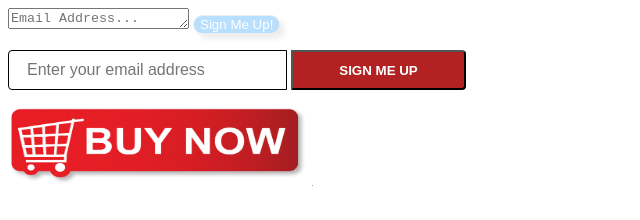
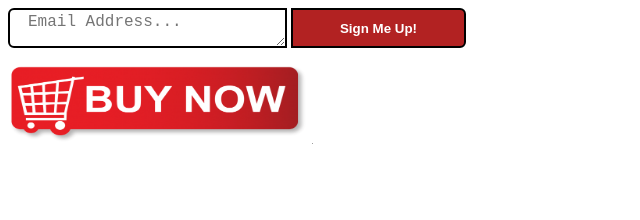
Before and after one commit to nickolastheodoulou/sales_funnel_website, a plain HTML site: page index.html in a window 1280 px wide. Shown: the whole page, without its empty margins (0-640 px from the left). Drawn offline with nearby package versions, Linux system fonts and the light colour scheme; grey boxes are pictures that could not be loaded.

Commit message:
- set up & tested the 2 seperate buttons

```diff
--- a/css/main.css
+++ b/css/main.css
@@ -19,17 +19,18 @@
 
 .homepage-signup-email {
     padding: 3px 0px 3px 18px;
-    border-radius: 4px 0 0 4px;
+    border-radius: 6px 0 0 6px;
     height: 40px;
     width: 279px;
     font-size: 16px;
-    border: 1px solid;
+    border: 2px solid;
     vertical-align: middle;
+    margin: 0;
 }
 
 .homepage-signup-submit {
     margin: 0;
-    border-radius: 0px 4px 4px 0px;
+    border-radius: 0px 6px 6px 0px;
     padding: 2px 0;
     text-align: center;
     height: 40px;
@@ -40,4 +41,6 @@
     background-color: #B22222;
     text-transform: none;
     font-weight: 600;
+    border: 2px solid;
+    border-color: black;
 }
--- a/index.html
+++ b/index.html
@@ -14,18 +14,11 @@
 
 
 <form>
-    <textarea rows="1" placeholder="Email Address..." id="msg"></textarea>
 
-    <button class="button" id='submitButton'>Sign Me Up!</button>
+    <textarea class="homepage-signup-email" rows="1" placeholder="Email Address..." id="msg"></textarea>
+
+    <button class="homepage-signup-submit" id='submitButton'>Sign Me Up!</button>
 </form>
-
-<form>
-<input type="text" id="signup-input" class="homepage-signup-email" placeholder="Enter your email address" maxlength="80">
-    <button type="submit" id="signup-submit-button" class="homepage-signup-submit homepage-sign-up-btn sign-dark-btn"> SIGN ME UP</button>
-</form>
-
-<!-- Load Stripe.js on your website. -->
-<script src="https://js.stripe.com/v3"></script>
 
 
 <form action="https://www.paypal.com/cgi-bin/webscr" method="post" target="_top">
```
